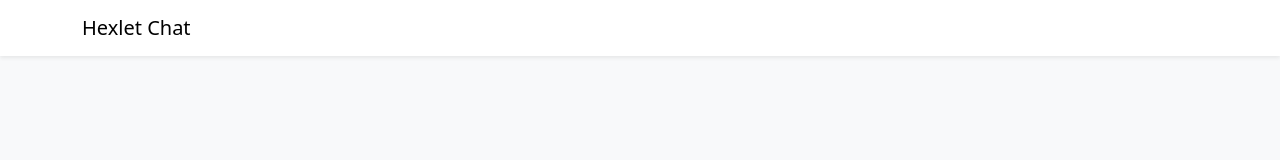
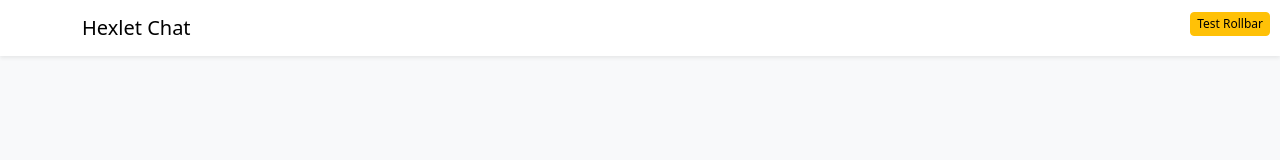
Before and after one commit to RomashNat/frontend-project-12, a React (Vite) app in the folder frontend/: page /login in a window 1280 px wide. Shown: the top 160 px of the page. Built offline with nearby package versions, Linux system fonts and the light colour scheme; what leo-profanity would draw is missing.

Commit message:
Added Rollbar test button

```diff
--- a/frontend/package.json
+++ b/frontend/package.json
@@ -17,6 +17,7 @@
   "dependencies": {
     "@hexlet/chat-server": "^2.0.4",
     "@reduxjs/toolkit": "^2.9.2",
+    "@rollbar/react": "^1.0.0",
     "axios": "^1.13.0",
     "bootstrap": "^5.3.8",
     "classnames": "^2.5.1",
@@ -35,6 +36,7 @@
     "react-redux": "^9.2.0",
     "react-router-dom": "^7.9.4",
     "react-toastify": "^11.0.5",
+    "rollbar": "^2.26.5",
     "socket.io-client": "^4.8.1",
     "yup": "^1.7.1"
   },
--- a/frontend/src/App.jsx
+++ b/frontend/src/App.jsx
@@ -11,16 +11,65 @@ import NotFoundPage from './pages/NotFoundPage.jsx';
 import RegistrationPage from './pages/RegistrationPage';
 import 'bootstrap/dist/css/bootstrap.min.css';
 import ProtectedRoute from './components/ProtectedRoute';
+import { useRollbar } from '@rollbar/react';
+import { useEffect } from 'react';
 
-const App = () => (
+const App = () => {
+  const rollbar = useRollbar();
+
+  useEffect(() => {
+    // Логируем запуск приложения
+    rollbar.info('Приложение запущено', {
+      environment: process.env.NODE_ENV,
+      path: window.location.pathname
+    });
+  }, [rollbar]);
+
+  // Функция для тестирования Rollbar
+  const testRollbar = () => {
+    try {
+      throw new Error('Тестовая ошибка для проверки Rollbar!');
+    } catch (error) {
+      rollbar.error('Тест ошибки из App компонента', error, {
+        component: 'App',
+        timestamp: new Date().toISOString()
+      });
+    }
+  };
+
+  return (
     <Provider store={store}>
       <I18nextProvider i18n={i18n}>
         <BrowserRouter>
+          {/* Кнопка для тестирования Rollbar */}
+          <div style={{
+            position: 'fixed',
+            top: '10px',
+            right: '10px',
+            zIndex: 10000
+          }}>
+            <button
+              onClick={testRollbar}
+              className="btn btn-warning btn-sm"
+              style={{ fontSize: '12px', padding: '2px 6px' }}
+            >
+              Test Rollbar
+            </button>
+          </div>
+
           <Routes>
             <Route path="/login" element={<LoginPage />} />
             <Route path="/signup" element={<RegistrationPage />} />
-          <Route path="/" element={<ProtectedRoute><ChatPage /></ProtectedRoute>} />
-          <Route path="/chat" element={<ProtectedRoute><ChatPage /></ProtectedRoute>} />
+            <Route path="/" element={
+              <ProtectedRoute>
+                <ChatPage />
+              </ProtectedRoute>
+            } />
+            <Route path="/chat" element={
+              <ProtectedRoute>
+                <ChatPage />
+              </ProtectedRoute>
+            } />
             <Route path="/404" element={<NotFoundPage />} />
             <Route path="*" element={<Navigate to="/404" replace />} />
           </Routes>
@@ -40,5 +89,6 @@ const App = () => (
       </I18nextProvider>
     </Provider>
   );
+};
 
 export default App;
--- a/frontend/src/main.jsx
+++ b/frontend/src/main.jsx
@@ -6,11 +6,25 @@ import store from './store.js'
 import '../src/locales/i18n.js';
 import 'bootstrap/dist/css/bootstrap.min.css'
 import 'bootstrap/dist/js/bootstrap.bundle.min.js'
+import { Provider as RollbarProvider, ErrorBoundary } from '@rollbar/react'
 
-createRoot(document.getElementById('chat')).render(
-  <StrictMode>
-    <Provider store={store}>
-      <App />
-    </Provider>
-  </StrictMode>,
-)
+const rollbarConfig = {
+  accessToken: '4b8d30a4756523e68406c10ae8eaac95',
+  environment: process.env.NODE_ENV || 'development',
+  captureUncaught: true,
+  captureUnhandledRejections: true,
+};
+
+const RootApp = () => (
+  <RollbarProvider config={rollbarConfig}>
+    <ErrorBoundary>
+      <StrictMode>
+        <Provider store={store}>
+          <App />
+        </Provider>
+      </StrictMode>
+    </ErrorBoundary>
+  </RollbarProvider>
+);
+
+createRoot(document.getElementById('chat')).render(<RootApp />);
```
Also changed, not shown: 1 other file (tests, documents, lock files or other folders). Lines whose indentation alone changed are shown as unchanged.
